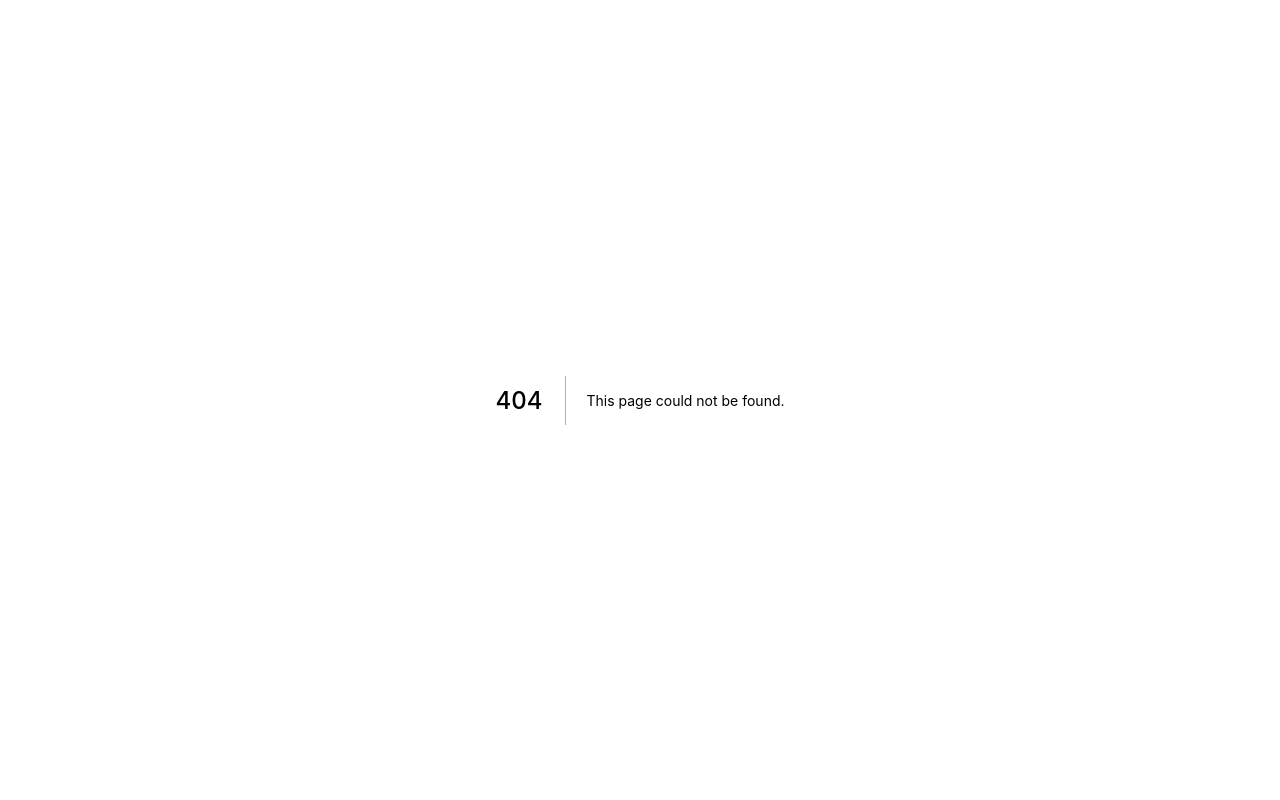
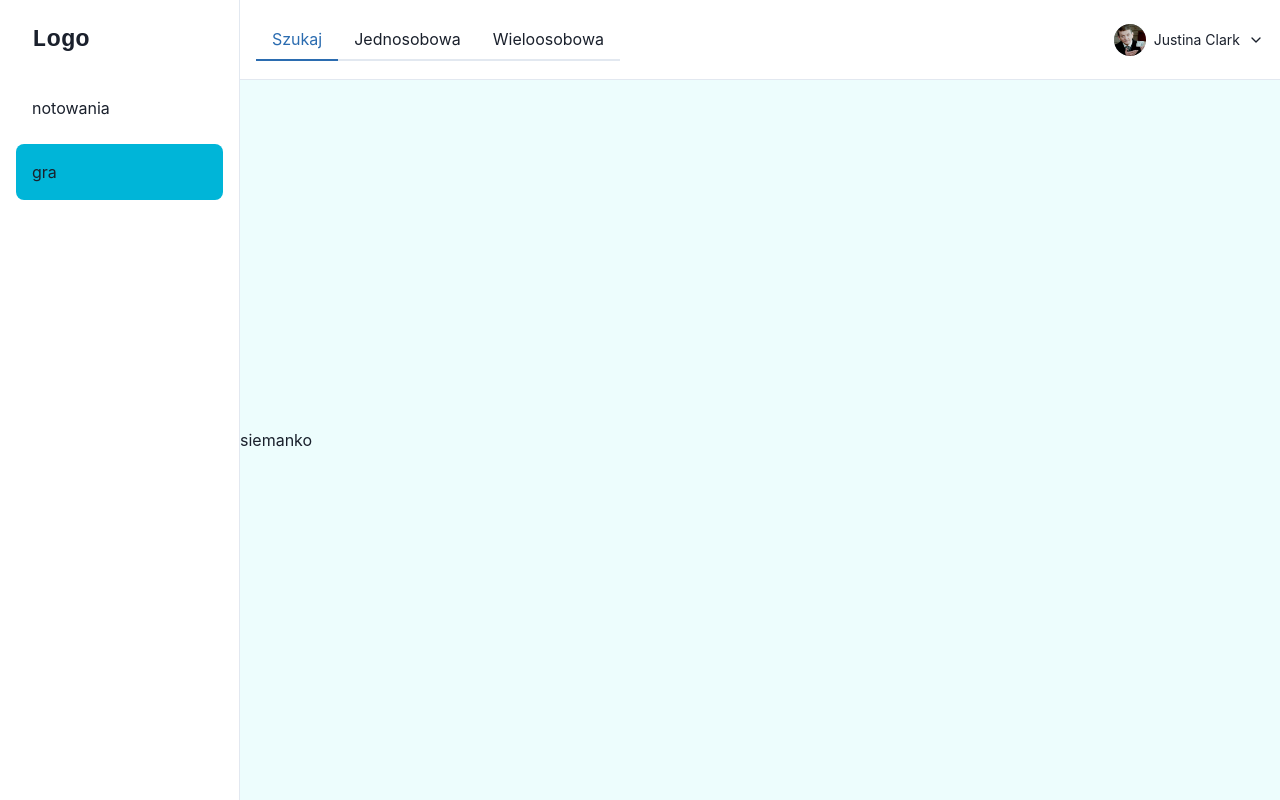
Before and after one commit to StocksApp/frontend-next, a Next.js app: page /game in a window 1280 px wide. Before the commit this address had no page. Built offline with nearby package versions, Linux system fonts and the light colour scheme.

Commit message:
Added sidebar layout

```diff
--- /dev/null
+++ b/components/layouts/SidebarLayout.tsx
@@ -0,0 +1,43 @@
+import React, { ReactNode, useState } from 'react';
+import { Grid, useBreakpointValue } from '@chakra-ui/react';
+import Sidebar from '../organisms/Sidebar';
+import { NavOption } from '../../utils/interfaces';
+import NavLinkItem from '../molecules/NavLinkItem';
+import Header from '../organisms/Header';
+import { sidebarMenuLinks } from '../../utils/links';
+
+export type SidebarLayoutProps = {
+  tabs?: NavOption[];
+  children: ReactNode;
+};
+
+const SidebarLayout = ({ tabs, children }: SidebarLayoutProps) => {
+  const [open, setOpen] = useState(false);
+  const gridSettings = useBreakpointValue({
+    base: {
+      templateAreas: `'header' 'content'`,
+      templateColumns: '1fr',
+    },
+    md: {
+      templateAreas: `'menu header' 'menu content'`,
+      templateColumns: '240px 1fr',
+    },
+  });
+  return (
+    <Grid h="100vh" w="100vw" bg="cyan.50" {...gridSettings}>
+      <Sidebar isOpen={open} onClose={() => setOpen(false)} gridArea="menu">
+        <Sidebar.Body>
+          {sidebarMenuLinks.map((link, index) => (
+            <NavLinkItem key={`option_${index}`} href={link.href}>
+              {link.text}
+            </NavLinkItem>
+          ))}
+        </Sidebar.Body>
+      </Sidebar>
+      <Header onOpen={() => setOpen(true)} gridArea="header" tabs={tabs} />
+      {children}
+    </Grid>
+  );
+};
+
+export default SidebarLayout;
--- /dev/null
+++ b/components/molecules/NavLinkItem.tsx
@@ -0,0 +1,41 @@
+import React, { ReactNode } from 'react';
+import { FlexProps, Flex, Link } from '@chakra-ui/react';
+import NextLink from 'next/link';
+import { useRouter } from 'next/dist/client/router';
+
+export type MenuOptionProps = FlexProps & {
+  icon?: ReactNode;
+  href: string;
+  children?: ReactNode;
+};
+
+const NavLinkItem = ({ icon, href, children, ...props }: MenuOptionProps) => {
+  const { pathname } = useRouter();
+  const selected = pathname.includes(href);
+  return (
+    <NextLink href={href}>
+      <Link w="full">
+        <Flex
+          mx={4}
+          p={4}
+          align="center"
+          justify="stretch"
+          borderRadius="lg"
+          role="group"
+          cursor="pointer"
+          bg={selected ? 'cyan.500' : 'transparent'}
+          _hover={{
+            bg: 'cyan.400',
+            color: 'white',
+          }}
+          {...props}
+        >
+          {icon}
+          {children}
+        </Flex>
+      </Link>
+    </NextLink>
+  );
+};
+
+export default NavLinkItem;
--- /dev/null
+++ b/components/organisms/Header.tsx
@@ -0,0 +1,106 @@
+import {
+  FlexProps,
+  Flex,
+  IconButton,
+  useBreakpointValue,
+  Text,
+  Menu,
+  MenuButton,
+  HStack,
+  Avatar,
+  MenuList,
+  MenuItem,
+  Box,
+  TabList,
+  TabPanels,
+  Tab,
+  Tabs,
+  Spacer,
+} from '@chakra-ui/react';
+import { HamburgerIcon } from '@chakra-ui/icons';
+import { FiChevronDown } from 'react-icons/fi';
+import { NavOption } from '../../utils/interfaces';
+import Link from 'next/link';
+import { useRouter } from 'next/router';
+
+export type HeaderProps = FlexProps & {
+  onOpen: () => void;
+  tabs?: NavOption[];
+};
+
+const Header = ({ onOpen, tabs, ...props }: HeaderProps) => {
+  const isMobile = useBreakpointValue({ base: true, md: false });
+  const { pathname } = useRouter();
+  return (
+    <Flex
+      px={4}
+      height="20"
+      alignItems="center"
+      bg="white"
+      borderBottomWidth="1px"
+      borderBottomColor="gray.200"
+      justifyContent={{ base: 'space-between', md: 'space-between' }}
+      {...props}
+    >
+      {isMobile && (
+        <>
+          <IconButton
+            aria-label="open menu"
+            icon={<HamburgerIcon />}
+            onClick={onOpen}
+          />
+
+          <Text fontSize="2xl" fontFamily="monospace" fontWeight="bold">
+            Logo
+          </Text>
+        </>
+      )}
+      {tabs ? (
+        <Tabs
+          index={tabs
+            .map(({ href }, index) => (pathname === href ? index : 0))
+            .reduce((prev, item) => Math.max(prev, item), 0)}
+        >
+          <TabList>
+            {tabs.map((tab, index) => (
+              <Link href={tab.href} key={index}>
+                <a>
+                  <Tab>{tab.text}</Tab>
+                </a>
+              </Link>
+            ))}
+          </TabList>
+          <TabPanels></TabPanels>
+        </Tabs>
+      ) : (
+        <Spacer />
+      )}
+      <Flex alignItems={'center'}>
+        <Menu>
+          <MenuButton
+            py={2}
+            transition="all 0.3s"
+            _hover={{ bg: 'cyan.100' }}
+            _focus={{ boxShadow: 'none' }}
+          >
+            <HStack>
+              <Avatar size={'sm'} src={'/static/tracz.jpg'} />
+              <Text fontSize="sm">Justina Clark</Text>
+
+              {!isMobile && (
+                <Box display={{ base: 'none', md: 'flex' }}>
+                  <FiChevronDown />
+                </Box>
+              )}
+            </HStack>
+          </MenuButton>
+          <MenuList bg="white" borderColor="gray.200">
+            <MenuItem>Sign out</MenuItem>
+          </MenuList>
+        </Menu>
+      </Flex>
+    </Flex>
+  );
+};
+
+export default Header;
--- /dev/null
+++ b/components/organisms/Sidebar.tsx
@@ -0,0 +1,59 @@
+import React, { ReactNode } from 'react';
+import {
+  Box,
+  Drawer,
+  DrawerOverlay,
+  DrawerContent,
+  DrawerCloseButton,
+  DrawerHeader,
+  DrawerBody,
+  useBreakpointValue,
+  VStack,
+  BoxProps,
+  Flex,
+  Text,
+} from '@chakra-ui/react';
+
+export type SidebarProps = {
+  isOpen: boolean;
+  onClose: () => void;
+  children?: ReactNode;
+} & BoxProps;
+
+const Sidebar = ({ isOpen, children, onClose, ...props }: SidebarProps) => {
+  const isDrawer = useBreakpointValue({ base: true, md: false });
+
+  return !isDrawer ? (
+    <Box
+      transition="3s ease"
+      bg="white"
+      borderRight="1px"
+      borderRightColor="gray.200"
+      {...props}
+    >
+      <Flex h="20" alignItems="center" mx="8" justifyContent="space-between">
+        <Text fontSize="2xl" fontFamily="monospace" fontWeight="bold">
+          Logo
+        </Text>
+        {/* <CloseButton display={{ base: 'flex', md: 'none' }} onClick={onClose} /> */}
+      </Flex>
+      {children}
+    </Box>
+  ) : (
+    <Drawer isOpen={isOpen} placement="left" onClose={onClose} isFullHeight>
+      <DrawerOverlay>
+        <DrawerContent>
+          <DrawerHeader>Header</DrawerHeader>
+          <DrawerCloseButton />
+          <DrawerBody>{children}</DrawerBody>
+        </DrawerContent>
+      </DrawerOverlay>
+    </Drawer>
+  );
+};
+
+const SidebarBody = VStack;
+
+Sidebar.Body = SidebarBody;
+
+export default Sidebar;
--- a/package.json
+++ b/package.json
@@ -18,7 +18,8 @@
     "framer-motion": "^4",
     "next": "11.1.2",
     "react": "17.0.2",
-    "react-dom": "17.0.2"
+    "react-dom": "17.0.2",
+    "react-icons": "^4.3.1"
   },
   "devDependencies": {
     "@types/react": "17.0.32",
--- /dev/null
+++ b/pages/game/index.tsx
@@ -0,0 +1,13 @@
+import { NextPage } from 'next';
+import SidebarLayout from '../../components/layouts/SidebarLayout';
+import { gameMenuLinks } from '../../utils/links';
+
+const Game: NextPage = () => {
+  return (
+    <SidebarLayout tabs={gameMenuLinks}>
+      <div>siemanko</div>
+    </SidebarLayout>
+  );
+};
+
+export default Game;
--- /dev/null
+++ b/utils/interfaces.ts
@@ -0,0 +1 @@
+export type NavOption = { text: string; href: string };
--- /dev/null
+++ b/utils/links.ts
@@ -0,0 +1,12 @@
+import { NavOption } from './interfaces';
+
+export const sidebarMenuLinks: NavOption[] = [
+  { text: 'notowania', href: '/stocks' },
+  { text: 'gra', href: '/game' },
+];
+
+export const gameMenuLinks: NavOption[] = [
+  { text: 'Szukaj', href: '/game' },
+  { text: 'Jednosobowa', href: '/game/single' },
+  { text: 'Wieloosobowa', href: '/game/multiplayer' },
+];
```
Also changed, not shown: components/atoms/test.ts (deleted, +0 -10 lines), pages/game/multiplayer.tsx (added, +13 -0 lines), pages/game/single.tsx (added, +13 -0 lines), pages/stocks/index.tsx (added, +12 -0 lines), 1 other file (tests, documents, lock files or other folders).
